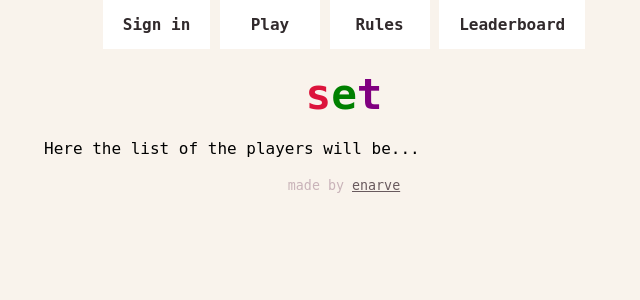
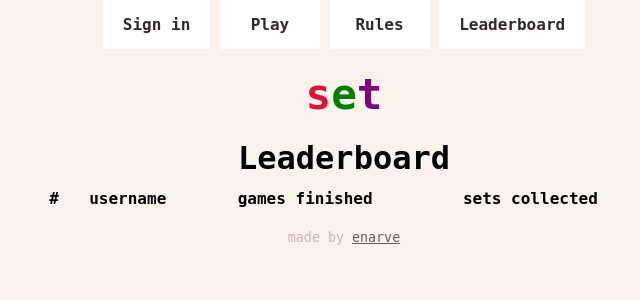
Before and after one commit to enarve/set, a Flask app: page /leaderboard in a window 1280 px wide. Shown: the top 300 px of the page, without its empty margins (296-936 px from the left). Run offline with Flask 3, Linux system fonts and the light colour scheme; lists and menus that the app fills with data are empty; some web fonts are replaced.

Commit message:
Leaderboard

```diff
--- a/static/style.css
+++ b/static/style.css
@@ -476,3 +476,23 @@ a.logo_link {
     text-decoration: none;
     outline: none;
 }
+
+table, tr, th, td {
+    border: none;
+}
+
+table {
+    width: 100%;
+}
+
+div.leaderboard {
+    display: flex;
+    flex-direction: column;
+    margin: auto;
+    align-items: center;
+    justify-content: center;
+}
+
+h1.leaderboard {
+    margin-bottom: 10px;
+}
--- a/templates/leaderboard.html
+++ b/templates/leaderboard.html
@@ -13,5 +13,22 @@
 {% endblock %}
 
 {% block main %}
-    Here the list of the players will be...
+    <div class="leaderboard">
+    <h1 class="leaderboard">Leaderboard</h1>
+
+    <table>
+        <thead>
+            <tr>
+                <th>#</th><th>username</th><th>games finished</th><th>sets collected</th>
+            </tr>
+        </thead>
+        <tbody>
+            {% for user in users %}
+            <tr>
+                <th>{{user.rank}}</th><th>{{user.name}}</th><th>{{user.games}}</th><th>{{user.sets}}</th>
+            </tr>
+            {% endfor %}
+        </tbody>
+    </table>
+    </div>
 {% endblock %}
```
